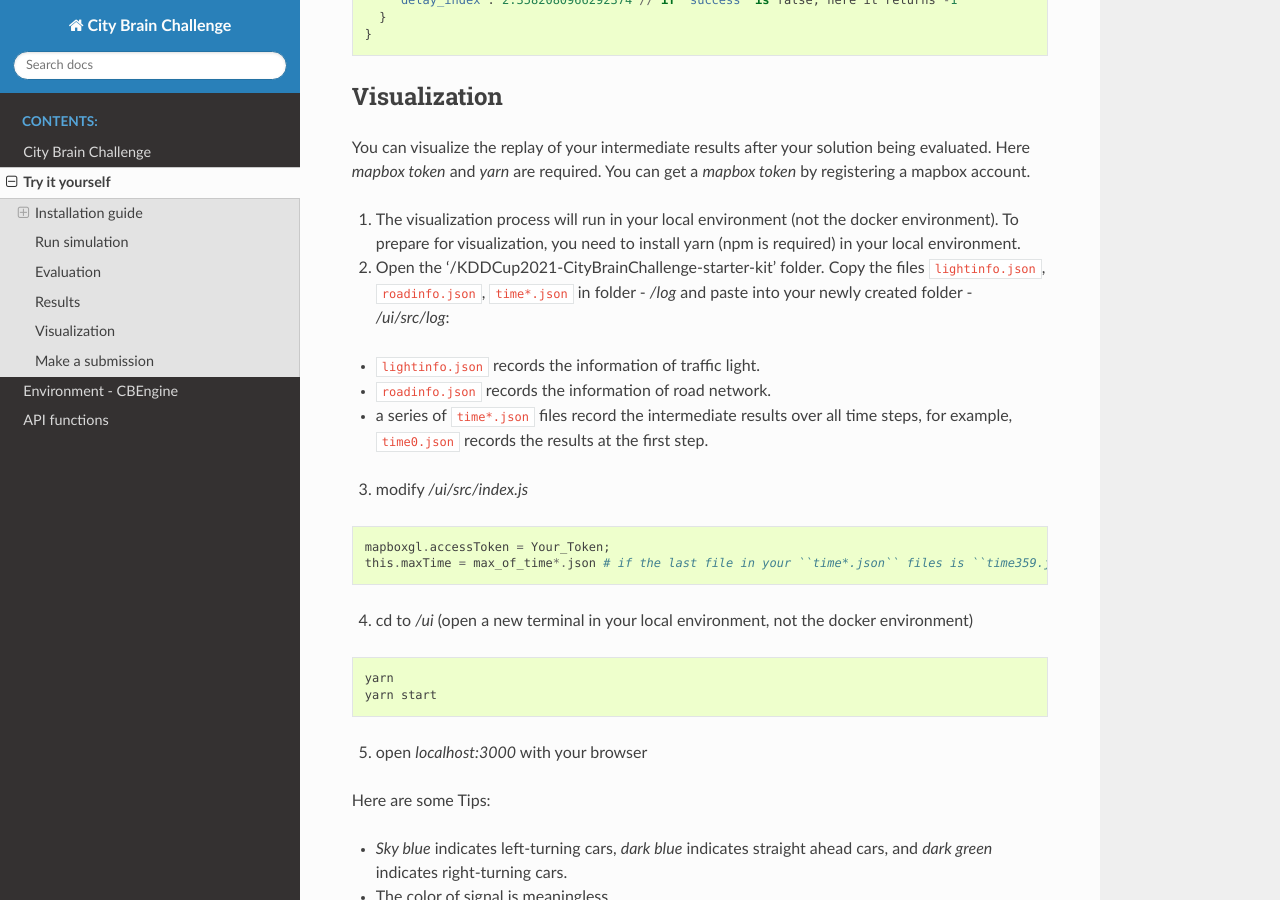
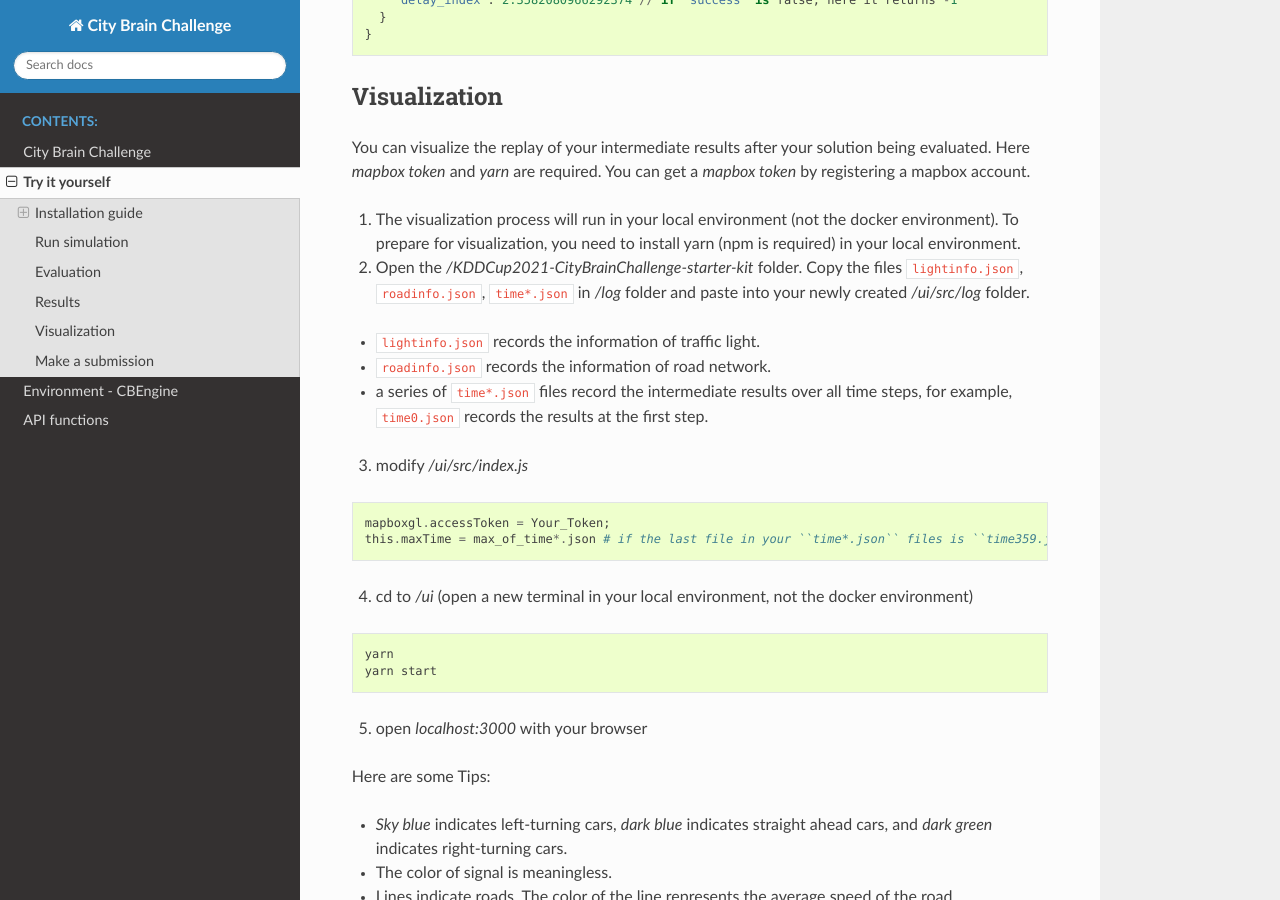
Before and after one commit to CityBrainChallenge/KDDCup2021-CityBrainChallenge, a Sphinx documentation site: the page built from docs/try-it-yourself.rst, in a window 1280 px wide and 900 px high, scrolled down 3257 px. Built offline with Sphinx 7.4.7 and the Read the Docs theme 2.0.0, drawn with Linux system fonts in a browser that asks for light colours.

```diff
--- a/docs/try-it-yourself.rst
+++ b/docs/try-it-yourself.rst
@@ -193,7 +193,7 @@ You can visualize the replay of your intermediate results after your solution be
 
 1. The visualization process will run in your local environment (not the docker environment). To prepare for visualization, you need to install yarn (npm is required) in your local environment.
 
-2. Open the '/KDDCup2021-CityBrainChallenge-starter-kit' folder. Copy the files ``lightinfo.json``, ``roadinfo.json``, ``time*.json`` in folder - `/log` and paste into your newly created folder - `/ui/src/log`:
+2. Open the `/KDDCup2021-CityBrainChallenge-starter-kit` folder. Copy the files ``lightinfo.json``, ``roadinfo.json``, ``time*.json`` in `/log` folder and paste into your newly created `/ui/src/log` folder.
 
 - ``lightinfo.json`` records the information of traffic light.
 - ``roadinfo.json`` records the information of road network.
```
